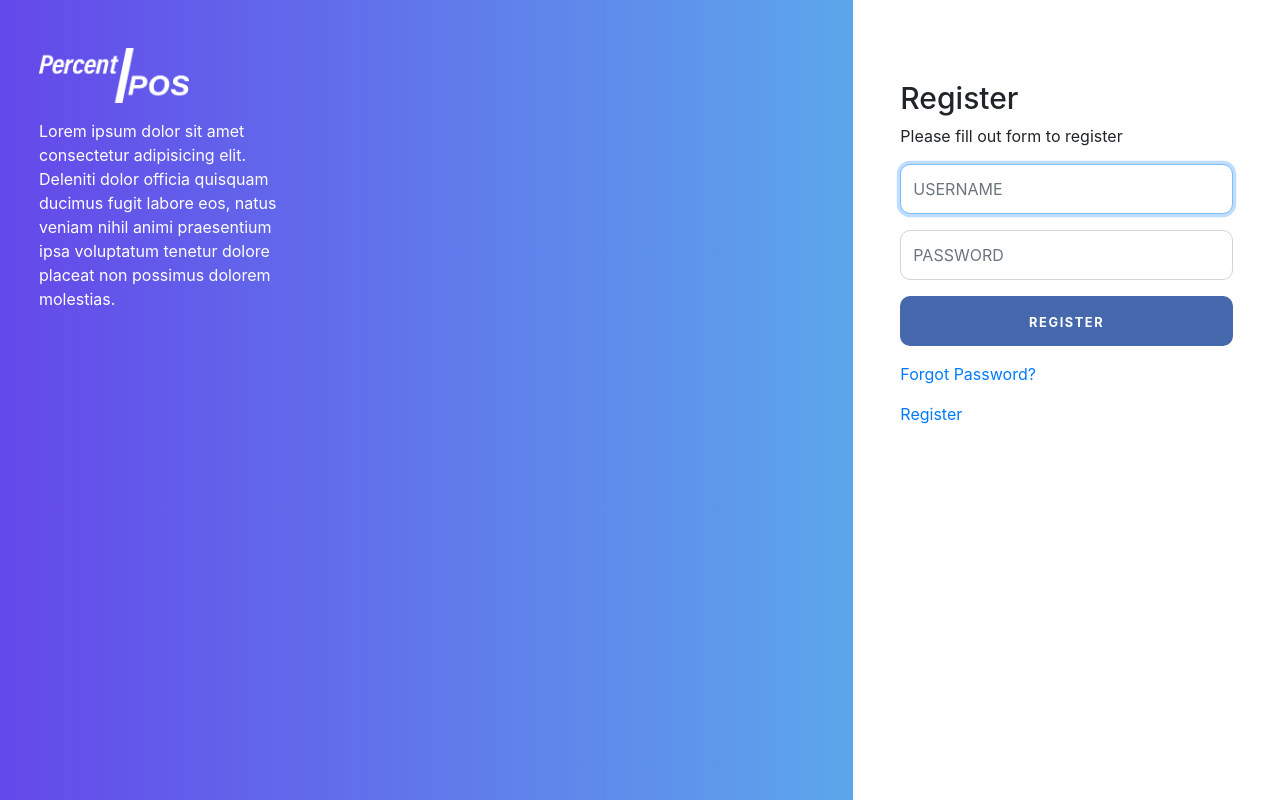
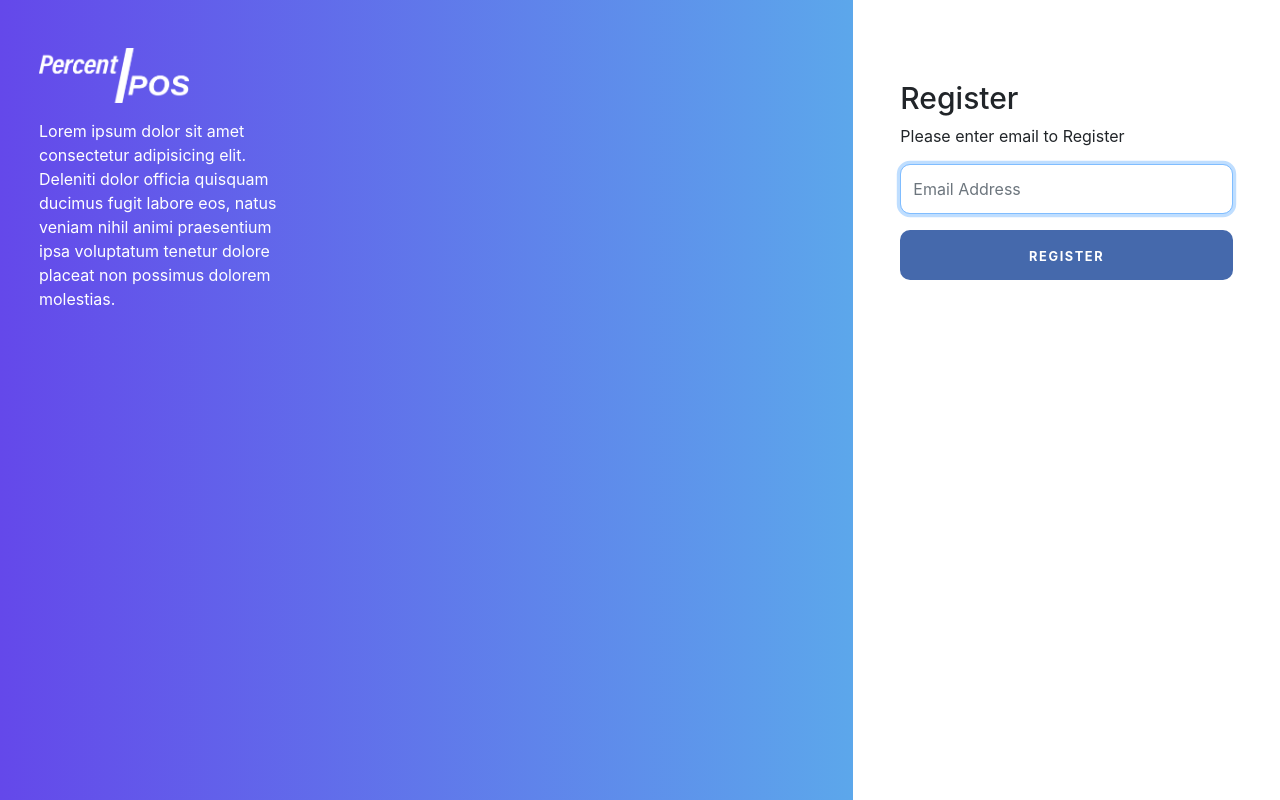
Before and after one commit to LimeadeLabs/percent-pos, an Angular app: page /register in a window 1280 px wide. Built offline with nearby package versions, Linux system fonts and the light colour scheme.

Commit message:
Register View Modification
Removed password field as well as forgot password and register link

```diff
--- a/src/app/register/register.component.html
+++ b/src/app/register/register.component.html
@@ -10,22 +10,12 @@
           <img class="pos-logo-mobile mx-auto" src="/assets/img/Percent POS logo_small.png" alt="">
         <div class="card-body">
           <h5 class="card-title mb-2">Register</h5>
-          <p>Please fill out form to register</p>
+          <p>Please enter email to Register</p>
           <form class="form-signin">
             <div class="form-label-group">
-              <input type="" id="inputEmail" class="form-control" placeholder="USERNAME" required autofocus>
-            </div>
-
-            <div class="form-label-group">
-              <input type="password" id="" class="form-control" placeholder="PASSWORD" required>
+              <input type="" id="inputEmail" class="form-control" placeholder="Email Address" required autofocus>
             </div>
             <button class="btn btn-lg btn-block text-uppercase text-white" type="submit">Register</button>
-            <div class="text 1 mt-3">
-              <a href="">Forgot Password?</a>
-            </div>
-            <div class="text 1 mt-3">
-              <a href="" routerLink="/register">Register</a>
-            </div>
           </form>
         </div>
       </div>
```
